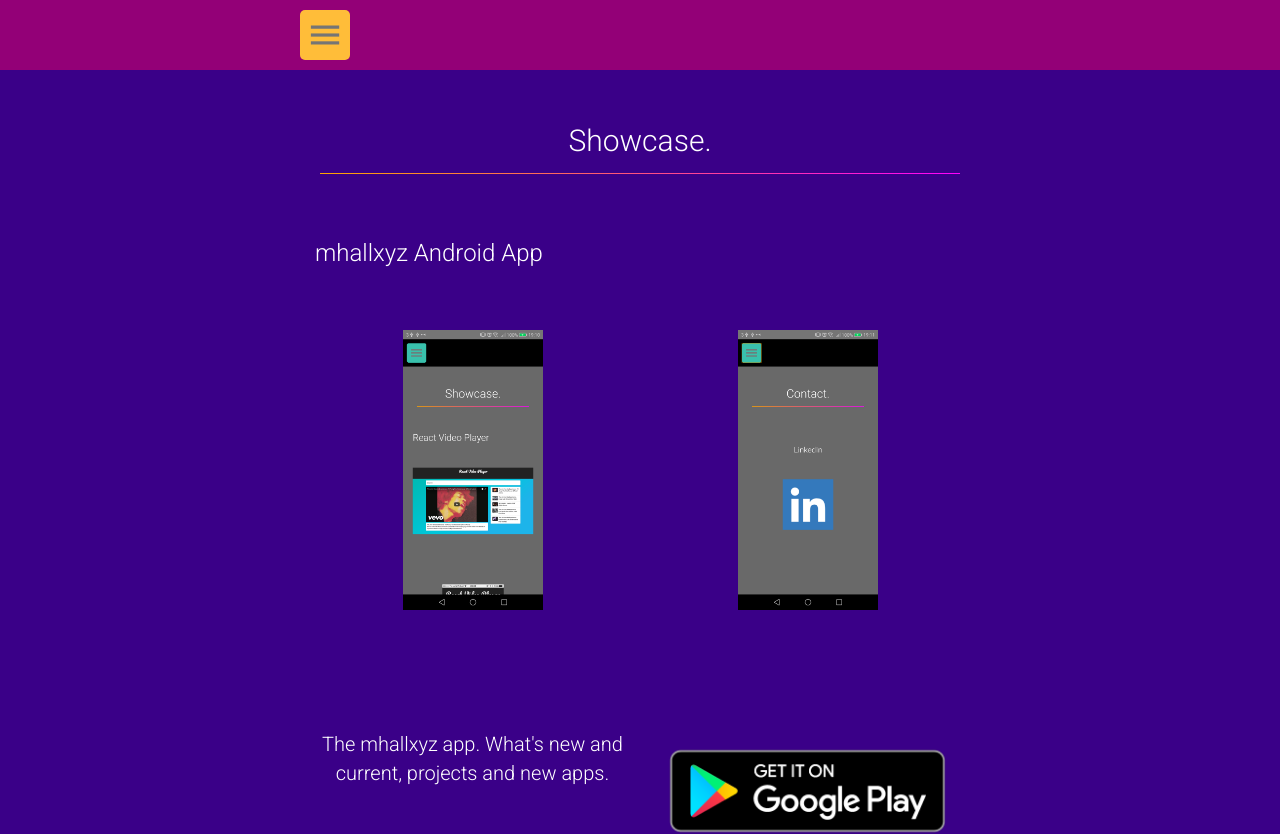
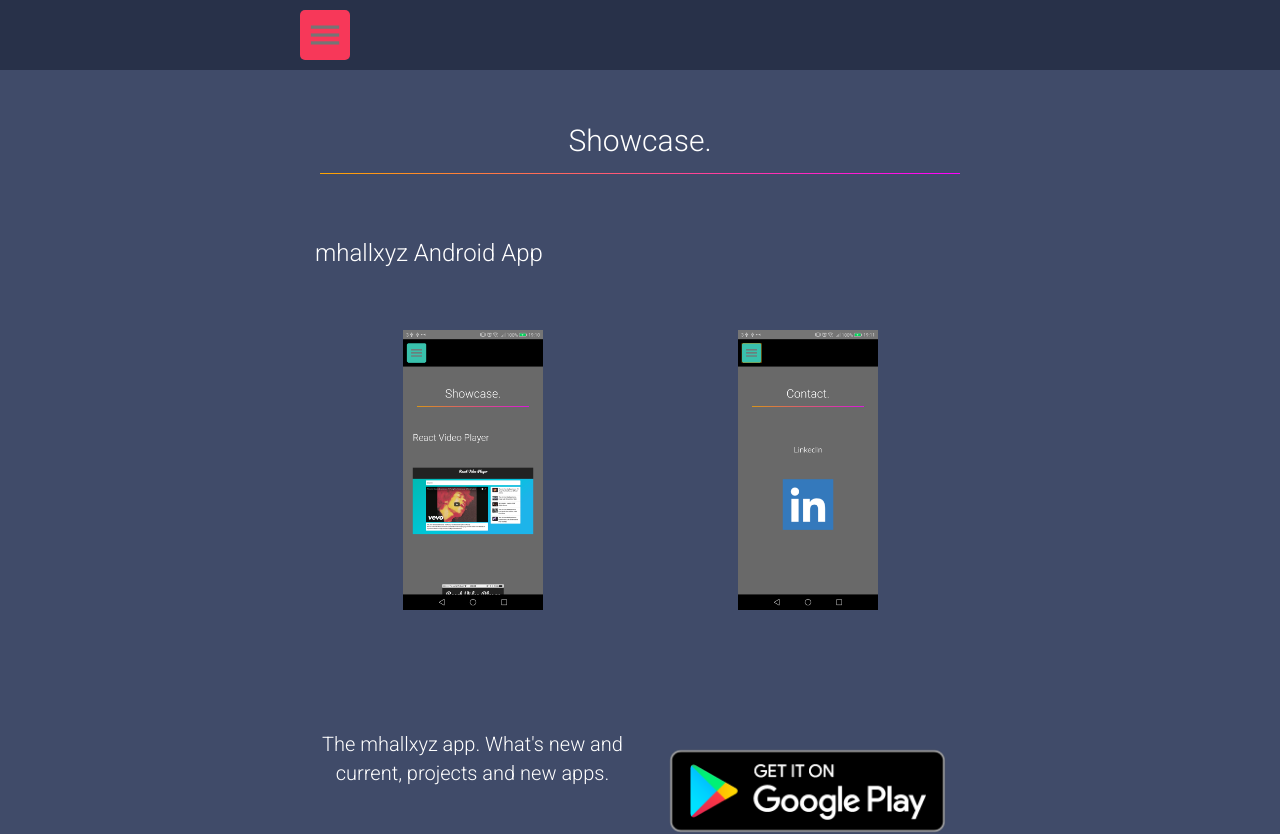
Before and after one commit to mhallcouk/react-mhallcouk, a React (Create React App) app: page / in a window 1280 px wide. Shown: the top 834 px of the page. Built offline with nearby package versions, Linux system fonts and the light colour scheme.

Commit message:
New Palette

```diff
--- a/src/App.css
+++ b/src/App.css
@@ -3,7 +3,7 @@
 body {
   padding: 0;
   margin: 0;
-  background-color: #3a0088;
+  background-color: #404b69;
 }
 
 .App {
@@ -14,7 +14,7 @@ body {
 /*========= Menu Bar and Links =======*/
 
 #menu-bar {
-  background-color: #930077;
+  background-color: #283149;
   height: 70px;
   width: 100%;
   padding: 0;
@@ -34,7 +34,7 @@ body {
   height: 50px;
   width: 50px;
   margin-top: 10px;
-  background-color: #ffbd39;
+  background-color: #f73859;
   border: 0;
   border-radius: 5px;
   float: left;
@@ -50,7 +50,7 @@ body {
 #drop-down {
   height: 120px;
   width: 120px;
-  background-color: #e61c5d;
+  background-color: #f73859;
   margin-left: auto;
   margin-right: auto;
   clear: both;
@@ -72,14 +72,15 @@ body {
 }
 
 .menu-option:hover {
-  background-color: #ffbd39;
+  background-color: #dbedf3;
   cursor: pointer;
+  color: black;
 }
 
 /*======= Content ========*/
 
 .content {
-  background-color: #3a0088;
+  background-color: #404b69;
   height: auto;
   width: 100%;
   padding: 0;
@@ -87,11 +88,11 @@ body {
 }
 
 #con2 {
-  background-color: #3a0088;
+  background-color: #404b69;
 }
 
 #con3 {
-  background-color: #3a0088;
+  background-color: #404b69;
 }
 
 .content-container {
```
Also changed, not shown: src/assets/menuw.png (added).
